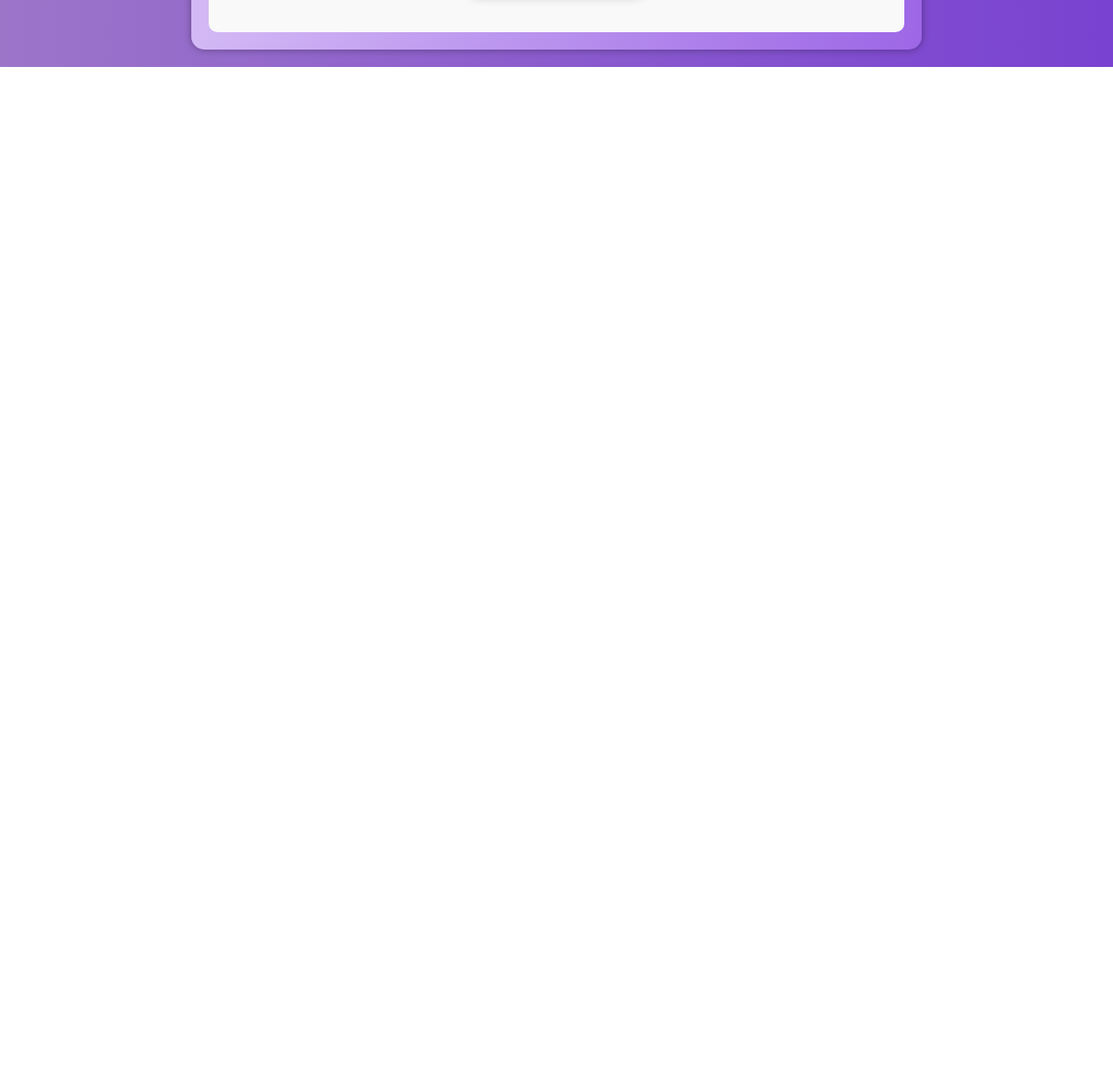
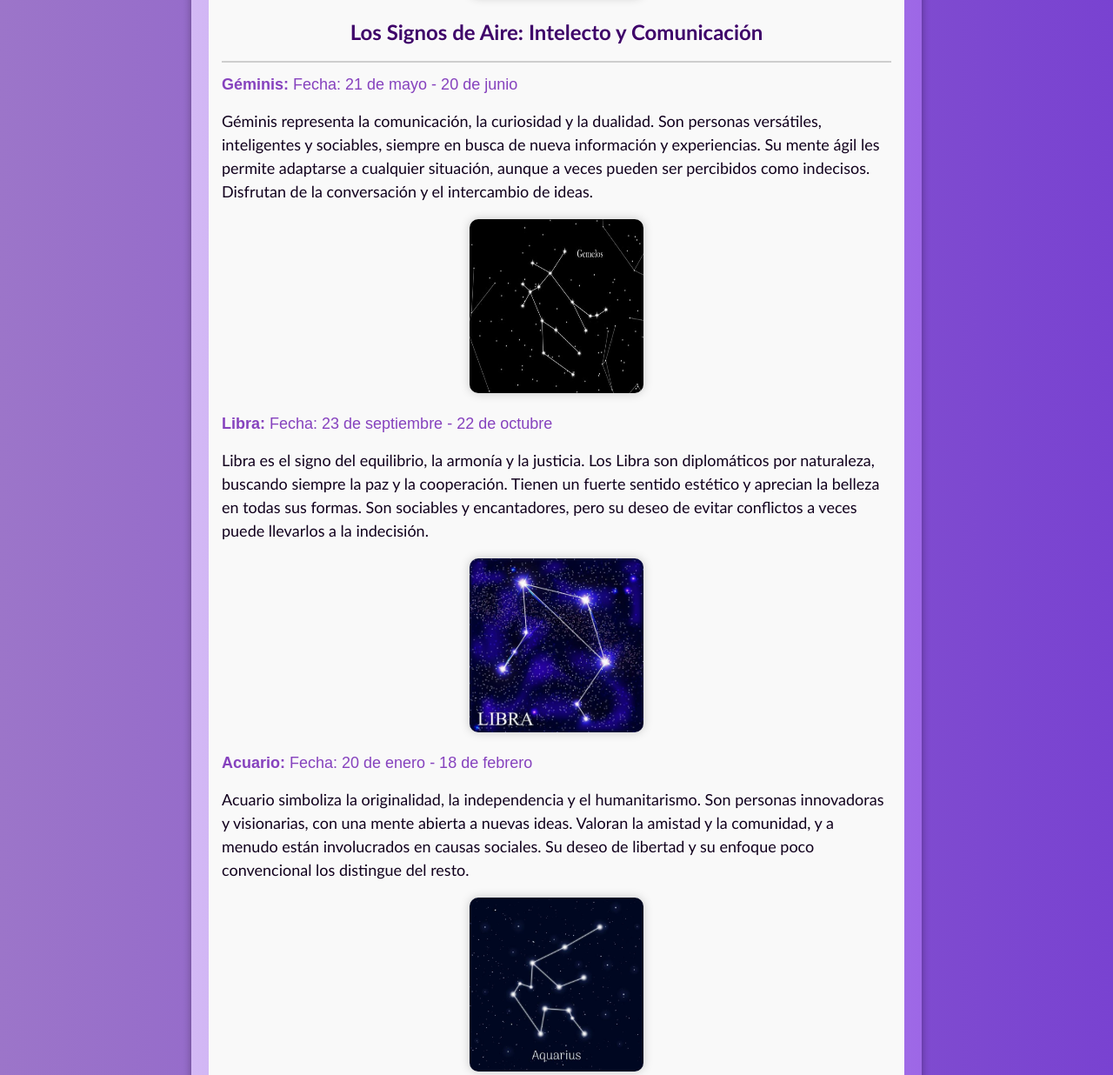
Before and after one commit to JulioC25/Zodiaco_Web, a plain HTML site: page index.html in a window 1280 px wide. Shown: the part 3985-5221 px from the top of the page at 87% size. Before the commit the page ends 4062 px from the top, so only its background shows below. Drawn offline with Linux system fonts and the light colour scheme.

Commit message:
index_final

```diff
--- a/index.html
+++ b/index.html
@@ -69,6 +69,26 @@
                     <img src="imagenes/piscis.jpeg" alt="Piscis" width="200" height="200">
                 </li>
             </ol>
+
+             <h2>Los Signos de Aire: Intelecto y Comunicación</h2>
+            <ol>
+                <li class="group-start">
+                    <b>Géminis: </b>Fecha: 21 de mayo - 20 de junio
+                    <p>Géminis representa la comunicación, la curiosidad y la dualidad. Son personas versátiles, inteligentes y sociables, siempre en busca de nueva información y experiencias. Su mente ágil les permite adaptarse a cualquier situación, aunque a veces pueden ser percibidos como indecisos. Disfrutan de la conversación y el intercambio de ideas.</p>
+                    <img src="imagenes/gemi.jpeg" alt="Géminis" width="200" height="200">
+                </li>
+                <li>
+                    <b>Libra: </b>Fecha: 23 de septiembre - 22 de octubre
+                    <p>Libra es el signo del equilibrio, la armonía y la justicia. Los Libra son diplomáticos por naturaleza, buscando siempre la paz y la cooperación. Tienen un fuerte sentido estético y aprecian la belleza en todas sus formas. Son sociables y encantadores, pero su deseo de evitar conflictos a veces puede llevarlos a la indecisión.</p>
+                    <img src="imagenes/libra.jpeg" alt="Libra" width="200" height="200">
+                </li>
+                <li>
+                    <b>Acuario: </b>Fecha: 20 de enero - 18 de febrero
+                    <p>Acuario simboliza la originalidad, la independencia y el humanitarismo. Son personas innovadoras y visionarias, con una mente abierta a nuevas ideas. Valoran la amistad y la comunidad, y a menudo están involucrados en causas sociales. Su deseo de libertad y su enfoque poco convencional los distingue del resto.</p>
+                    <img src="imagenes/acuario.jpeg" alt="Acuario" width="200" height="200">
+                </li>
+            </ol>
+
         </div>
     </div>
 </body>
```
